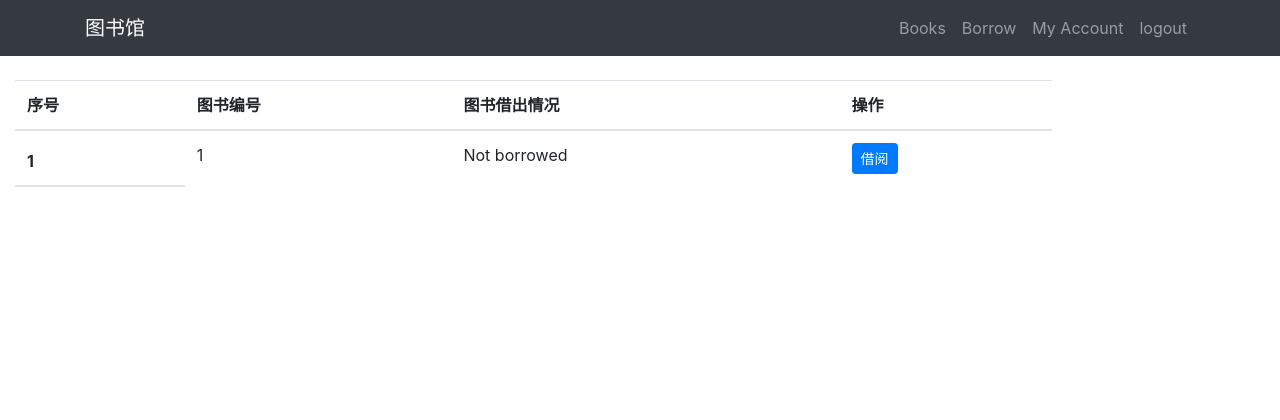
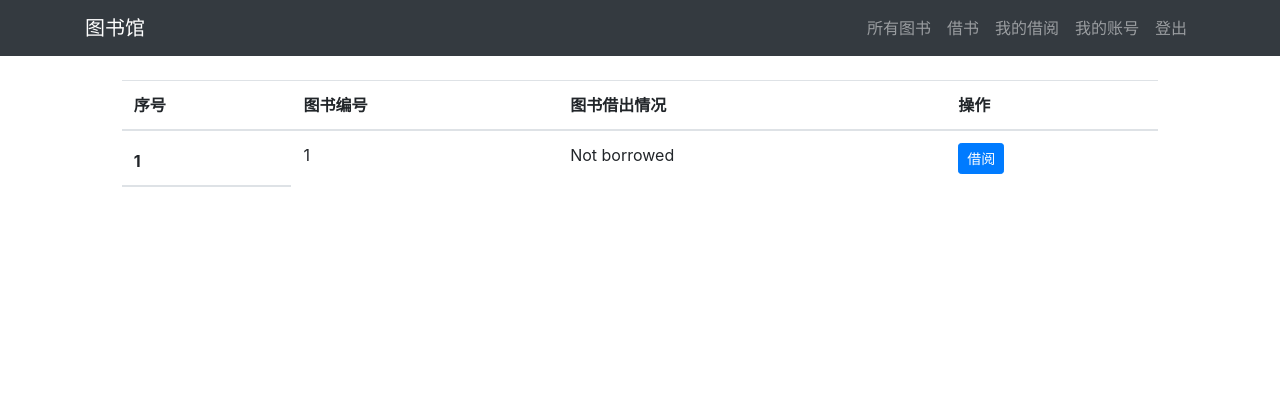
Before and after one commit to login256/Library-Manage-System, a Django app: page /books/1 in a window 1280 px wide. Shown: the top 420 px of the page. Run offline with Django 3.2, Linux system fonts and the light colour scheme; a user stored in the database is signed in; tables that the repository leaves empty hold one stand-in row (values such as "Sample post").

Commit message:
finish return

```diff
--- a/LMS/settings.py
+++ b/LMS/settings.py
@@ -125,4 +125,6 @@ AUTH_USER_MODEL = 'app.User'
 
 LOGIN_URL = "/login/"
 
-LOGIN_REDIRECT_URL = "/"
+LOGIN_REDIRECT_URL = "/books/"
+
+LOGOUT_REDIRECT_URL = "/login/"
--- a/app/templates/book_show.html
+++ b/app/templates/book_show.html
@@ -2,7 +2,7 @@
 {% block mainbody %}
 
 <div class="container-fluid">
-    <div class="row">
+    <div class="row justify-content-center">
 		<div class="col-sm-9 col-sm-offset-3 col-md-10 col-md-offset-2 main">
             <table class="table table-hover">
                 <thead>
--- a/app/templates/header.html
+++ b/app/templates/header.html
@@ -9,24 +9,27 @@
       <ul class="navbar-nav">
         <!-- 条目 -->
         <li class="nav-item">
-        	<a class="nav-link" href="{% url 'books_index' %}">Books</a>
+        	<a class="nav-link" href="{% url 'books_index' %}">所有图书</a>
         </li>
         <li class="nav-item">
-        	<a class="nav-link" href="{% url 'borrow' %}">Borrow</a>
+        	<a class="nav-link" href="{% url 'borrow' %}">借书</a>
+        </li>
+        <li class="nav-item">
+        	<a class="nav-link" href="{% url 'return' %}">我的借阅</a>
         </li>
 		{% if request.user.is_authenticated %}
         <li class="nav-item">
-        	<a class="nav-link" href="#">My Account</a>
+        	<a class="nav-link" href="#">我的账号</a>
         </li>
         <li class="nav-item">
-        	<a class="nav-link" href="{% url 'logout' %}">logout</a>
+        	<a class="nav-link" href="{% url 'logout' %}">登出</a>
         </li>
 		{% else %}
         <li class="nav-item">
-			    <a class="nav-link" href="{% url 'login' %}">login</a>
+			    <a class="nav-link" href="{% url 'login' %}">登陆</a>
         </li>
         <li class="nav-item">
-			    <a class="nav-link" href="{% url 'register' %}">register</a>
+			    <a class="nav-link" href="{% url 'register' %}">注册</a>
         </li>
 		{% endif %}
       </ul>
--- a/app/urls.py
+++ b/app/urls.py
@@ -9,5 +9,6 @@ urlpatterns = [
     path('register/', views.register, name = 'register'),
     path('books/', views.books_index, name = 'books_index'),
     path('books/<int:book_id>', views.book_show, name = 'book_show'),
-    path('borrow/', views.borrow_book, name = "borrow")
+    path('borrow/', views.borrow_book, name = "borrow"),
+    path('return/', views.return_book, name = "return"),
 ]
--- a/app/views.py
+++ b/app/views.py
@@ -10,6 +10,8 @@ from django.utils import timezone
 
 from .models import *
 from .forms import *
+
+import datetime
 
 
 def login_view(request):
@@ -71,3 +73,28 @@ def borrow_book(request):
             return redirect('/books/')
         else:
             raise Http404('Wrong POST!')
+
+
+@login_required
+def return_book(request):
+    if request.method == 'GET':
+        borrows = request.user.borrow_set.filter(date_return__isnull=True)
+        return render(request, 'return.html',{'borrows':borrows})
+    elif request.method == 'POST':
+        if 'id' in request.POST and request.POST['id']:
+            borrow = get_object_or_404(Borrow, id=request.POST['id'])
+            if borrow.date_return:
+                raise Http404('Book has been returned!')
+            borrow.date_return = timezone.now().date()
+            last_time = (borrow.date_return - borrow.date_borrow).days
+            if last_time > 90:
+                borrow.fee = (last_time-90)*0.5
+            borrow.save()
+            borrow.bookitem.status=0
+            borrow.bookitem.save()
+            request.user.arrears += borrow.fee
+            request.user.save()
+            messages.success(request, 'Return success!')
+            return redirect(request.path)
+        else:
+            raise Http404('Wrong POST!')
```
Also changed, not shown: app/static/app/style.css (added, +11 -0 lines), app/templates/return.html (added, +30 -0 lines).
